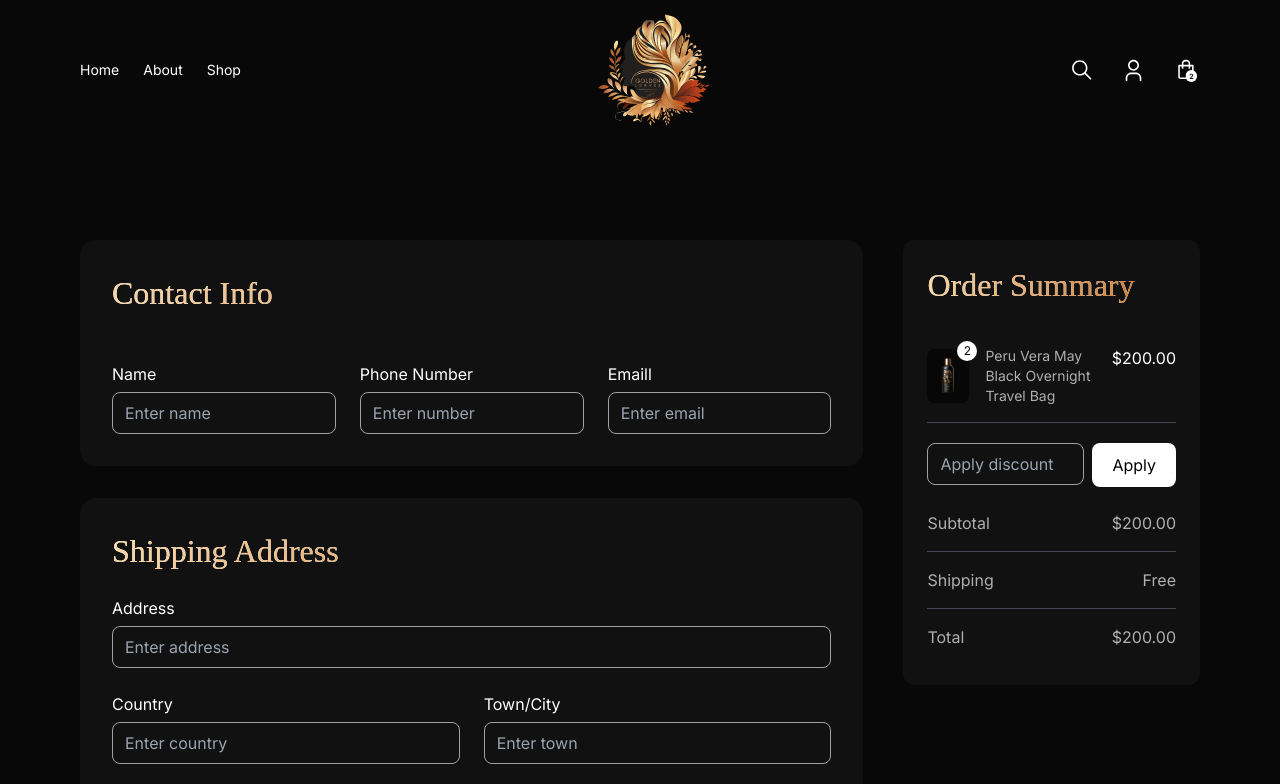
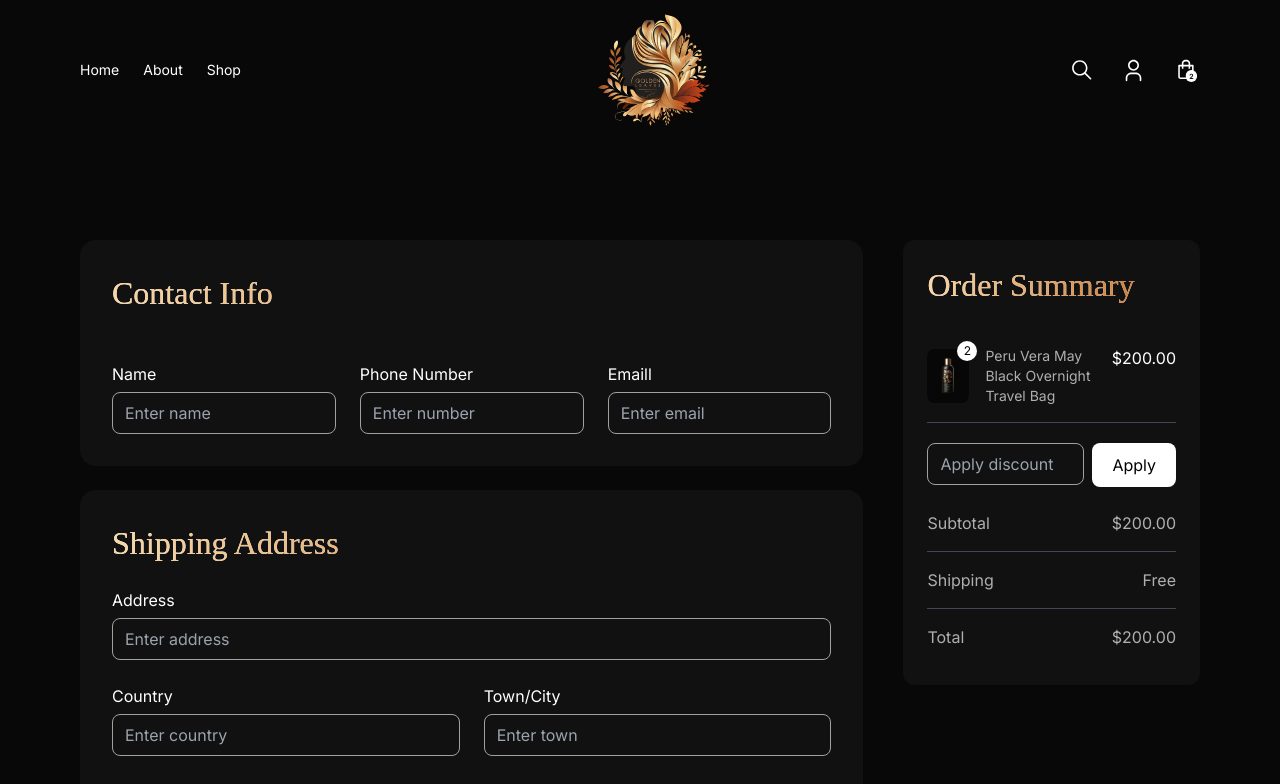
Before and after one commit to syed-zunair-gillani/goldenleves, a Next.js app: page /checkout in a window 1280 px wide. Shown: the top 784 px of the page. Built offline with nearby package versions, Linux system fonts and the light colour scheme.

Commit message:
gapfixation in checkkout page

```diff
--- a/app/checkout/page.tsx
+++ b/app/checkout/page.tsx
@@ -9,7 +9,7 @@ const Checkout = () => {
   const { setButtonState } = useContext(GlobalContext);
   return (
     <div className="section-margin flex gap-4 xl:gap-10">
-      <div className="w-full flex flex-col gap-8">
+      <div className="w-full flex flex-col gap-6">
         <FormWrapper title="Contact Info">
           <div className="flex flex-col md:flex-row items-center gap-6 flex-wrap pt-6">
             <Textfield
```
